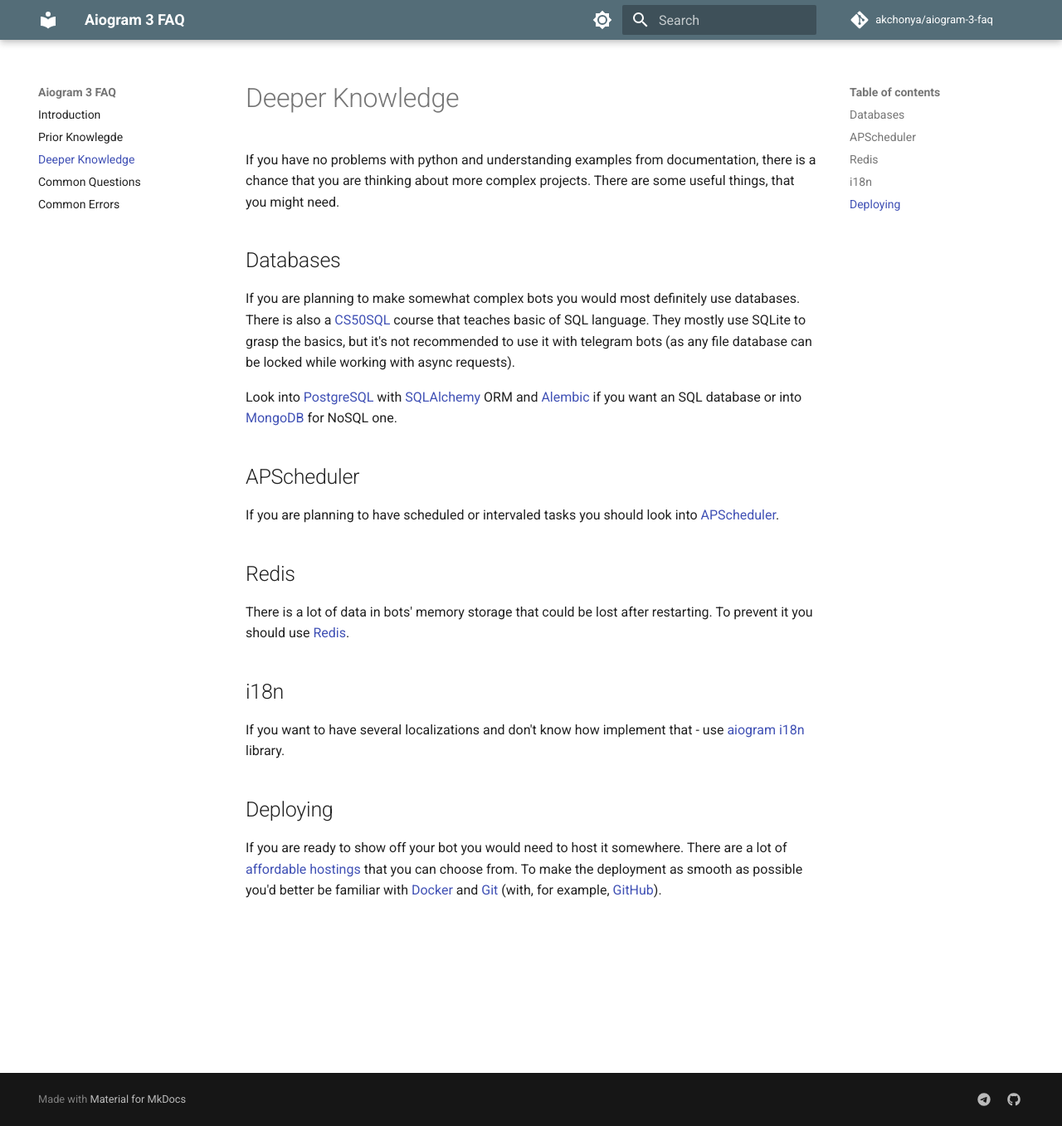
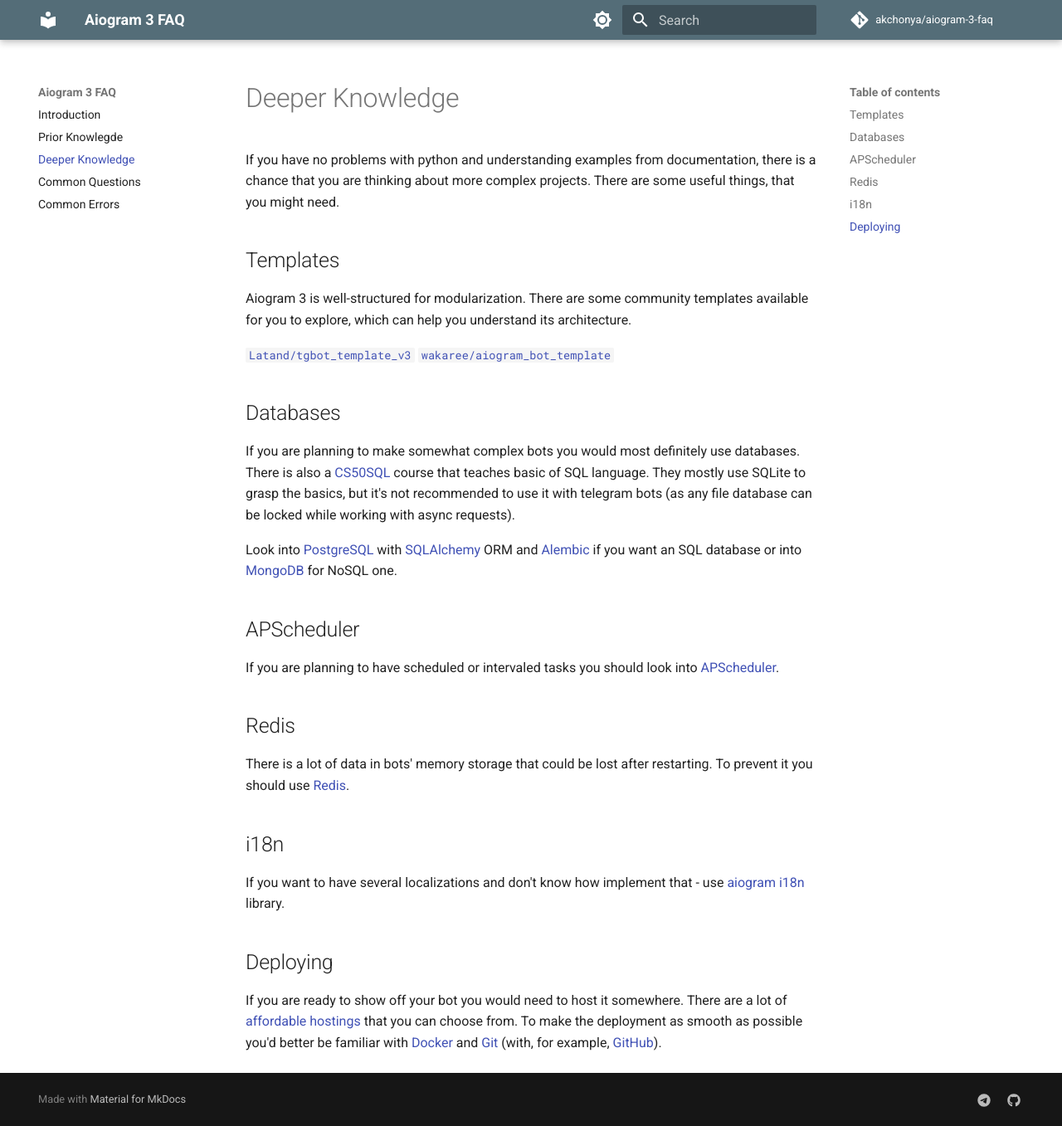
Before and after one commit to akchonya/aiogram-3-faq, an MkDocs documentation site: the page built from docs/deeper_knowledge.md, in a window 1280 px wide and 1357 px high. Shown: the whole window at 83% size. Built offline with MkDocs 1.6.1 and Material for MkDocs 9.7.7, drawn with Linux system fonts in a browser that asks for light colours; comment, search, counter and statistics services are not loaded.

Commit message:
add templates

```diff
--- a/docs/deeper_knowledge.md
+++ b/docs/deeper_knowledge.md
@@ -1,6 +1,13 @@
 # Deeper Knowledge
 
 If you have no problems with python and understanding examples from documentation, there is a chance that you are thinking about more complex projects. There are some useful things, that you might need.
+
+## Templates
+
+Aiogram 3 is well-structured for modularization. There are some community templates available for you to explore, which can help you understand its architecture.
+
+[`Latand/tgbot_template_v3`](https://github.com/Latand/tgbot_template_v3)
+[`wakaree/aiogram_bot_template`](https://github.com/wakaree/aiogram_bot_template)
 
 ## Databases
 
```
